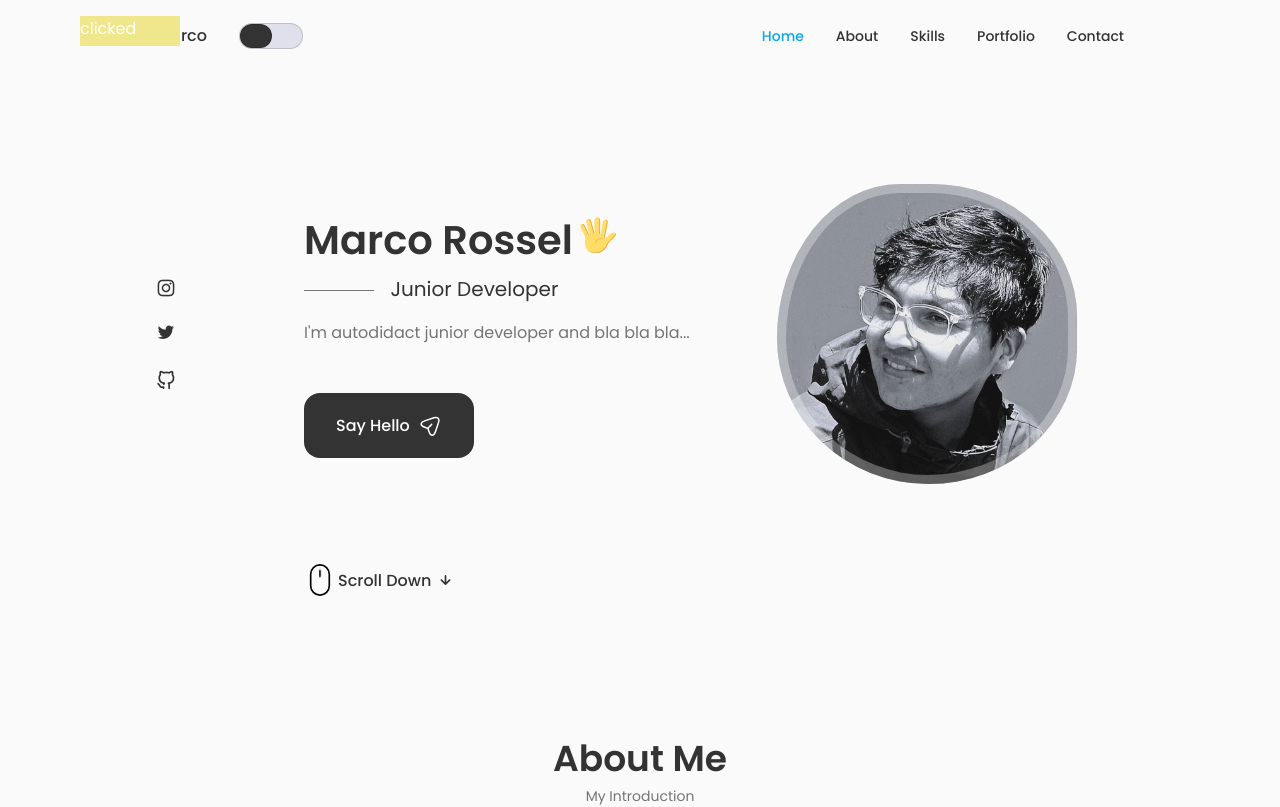
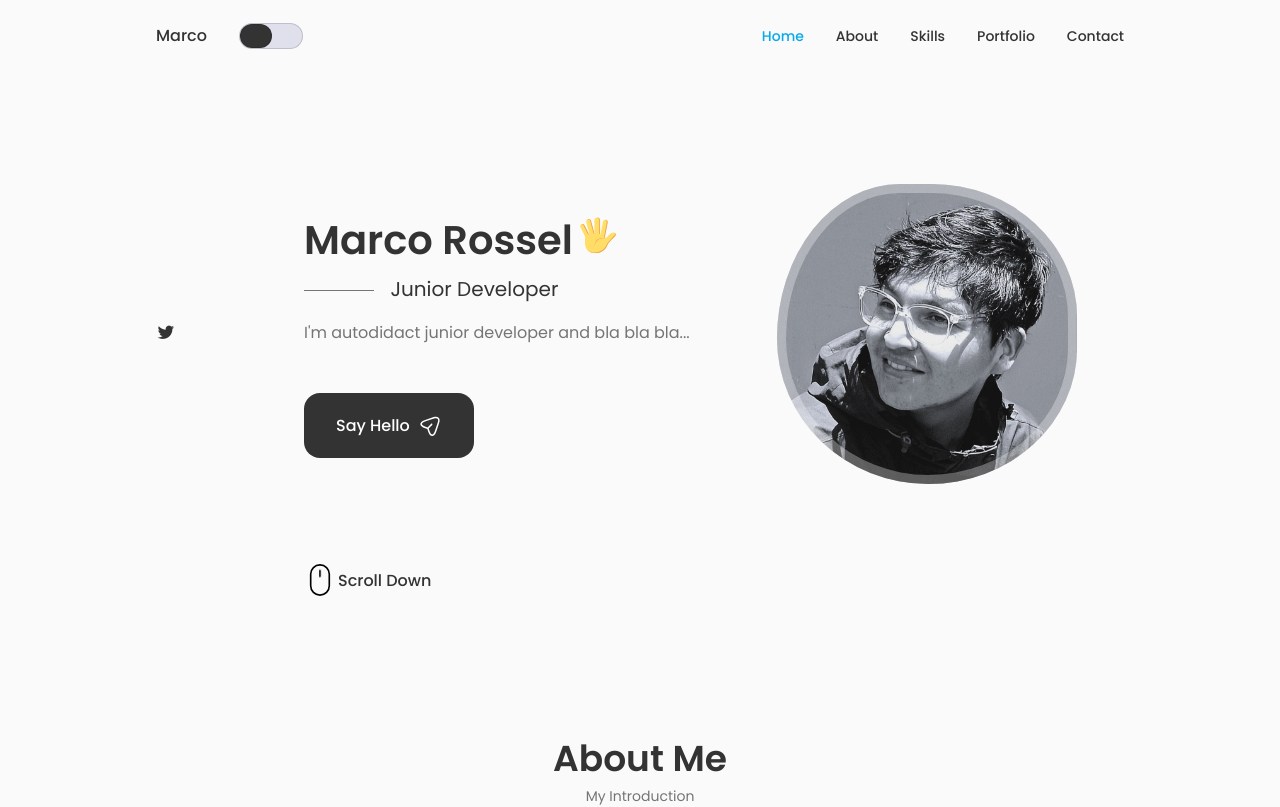
Before and after one commit to MarcoRosselDev/portafollio, a React (Create React App) app: page / in a window 1280 px wide. Shown: the top 807 px of the page. Built offline with nearby package versions, Linux system fonts and the light colour scheme.

Commit message:
reminder localStorage 15

```diff
--- a/src/App.css
+++ b/src/App.css
@@ -73,19 +73,197 @@
   }
 }
 
-/*=============== BASE ===============*/
+/*=============== CHANGES ===============*/
 
-.button-practis {
-  color: white;
-  background-color: khaki;
-  z-index: var(--z-modal);
+.header {
+  width: 100%;
   position: fixed;
-  margin-left: 5rem;
-  margin-top: 1rem;
-  height: 30px;
-  width: 100px;
+  top: 0;
+  left: 0;
+  z-index: var(--z-fixed);
+  background-color: var(--body-color);
 }
 
+.nav {
+  height: calc(var(--header-height) + 1.5rem);
+  display: flex;
+  justify-content: space-between;
+  align-items: center;
+  column-gap: 1rem;
+}
+
+.nav__logo,
+.nav__toggle {
+  color: var(--title-color);
+  font-weight: var(--font-medium);
+}
+
+.nav__list {
+  display: flex;
+  column-gap: 2rem;
+}
+
+.nav__link {
+  display: flex;
+  flex-direction: column;
+  align-items: center;
+  font-size: var(--small-font-size);
+  color: var(--title-color);
+  font-weight: var(--font-medium);
+  transition: 0.3s;
+}
+
+.nav__icon,
+.nav__close,
+.nav__toggle {
+  display: none;
+}
+
+/* Active link */
+.active-link,
+.nav__link:hover {
+  color: var(--title-color-dark);
+}
+
+/* Change background header */
+
+.scroll-header {
+  box-shadow: 0 -1px 4px rgba(0, 0, 0, 0.15);
+}
+/*=============== DARK MODE ===============*/
+
+/*=============== BUTTON ===============*/
+.left-side {
+  display: flex;
+}
+
+/*=============== BUTTON ===============*/
+
+.header-dark {
+  width: 100%;
+  position: fixed;
+  top: 0;
+  left: 0;
+  z-index: var(--z-fixed);
+  background-color: var(--dark-body);
+}
+
+/*=============== BREAKPOINTS ===============*/
+
+/* For medium devices */
+@media screen and (max-width: 768px) {
+  .header {
+    top: initial;
+    bottom: 0;
+  }
+  .nav {
+    height: var(--header-height);
+  }
+  .nav__menu {
+    position: fixed;
+    bottom: -100%;
+    left: 0;
+    width: 100%;
+    background-color: var(--body-color);
+    padding: 2rem 1.5rem 4rem;
+    box-shadow: 0 -1px 4px rgba(0, 0, 0, 0.15);
+    border-radius: 1.5rem 1.5rem 0 0;
+    transition: 0.3s;
+  }
+
+  /* Show Menu */
+
+  .show-menu {
+    bottom: 0;
+  }
+
+  .nav__list {
+    display: grid;
+    grid-template-columns: repeat(3, 1fr);
+    gap: 2rem;
+  }
+
+  .nav__icon {
+    font-size: 1.2rem;
+  }
+
+  .nav__close {
+    position: absolute;
+    right: 1.3rem;
+    bottom: 0.5rem;
+    font-size: 1.5rem;
+    cursor: pointer;
+    color: var(--title-color);
+  }
+
+  .nav__close:hover {
+    color: var(--title-color-dark);
+  }
+
+  .nav__toggle {
+    font-size: 1.1rem;
+    cursor: pointer;
+  }
+
+  .nav__icon,
+  .nav__close,
+  .nav__toggle {
+    display: block;
+  }
+}
+
+/* For small devices */
+@media screen and (max-width: 350px) {
+  .nav__menu {
+    padding: 2rem 0.25rem 4rem;
+  }
+  .nav__list {
+    column-gap: 0;
+  }
+}
+
+/*=============== CHANGES ===============*/
+.header-dev {
+  width: 10%;
+  position: fixed;
+  top: 0;
+  left: 0;
+  z-index: var(--z-modal);
+  background-color: transparent;
+}
+
+.nav-dev {
+  height: calc(var(--header-height) + 1.5rem);
+  display: flex;
+  justify-content: space-between;
+  align-items: center;
+  column-gap: 1rem;
+}
+
+.left-side-dev {
+  display: flex;
+}
+
+.dark-button {
+  background-color: rgb(224, 224, 237);
+  margin-left: 2rem;
+  height: 1.6rem;
+  width: 4rem;
+  border: 1px solid rgba(0, 0, 0, 0.15);
+  border-radius: 25rem;
+}
+.button-bw {
+  background-color: var(--title-color);
+  height: 1.5rem;
+  width: 2rem;
+  border: 1px solid rgba(0, 0, 0, 0.15);
+  border-radius: 25rem;
+}
+.button-bw:hover {
+  background-color: var(--title-color-dark);
+}
+
+/*=============== BASE ===============*/
 * {
   margin: 0;
   padding: 0;
@@ -211,6 +389,18 @@ img {
 
 /* For medium devices */
 @media screen and (max-width: 768px) {
+  /*  */
+
+  .header-dev {
+    top: initial;
+    bottom: 0;
+  }
+  .nav-dev {
+    height: var(--header-height);
+  }
+
+  /*  */
+
   body {
     margin: 0 0 var(--header-height) 0;
   }
--- a/src/App.js
+++ b/src/App.js
@@ -10,6 +10,17 @@ import ScrollUp from "./components/scrollup/ScrollUp";
 import Skills from "./components/skills/Skills";
 
 function App() {
+  /*============= Change Background header ============= */
+  window.addEventListener("scroll", function () {
+    const header = document.querySelector(".header");
+    if (this.scrollY >= 80) header.classList.add("scroll-header");
+    else header.classList.remove("scroll-header");
+  });
+
+  /*============= Toggle Menu ============= */
+  const [Toggle, showMenu] = useState(false);
+  const [activeNav, setActiveNav] = useState("#home");
+
   /*============= Dark mode ============= */
   const [dark, setDark] = useState(false);
 
@@ -24,10 +35,99 @@ function App() {
 
   return (
     <>
-      <div className="button-practis" onClick={() => setDark((dark) => !dark)}>
-        clicked
-      </div>
-      <Header mode={dark} />
+      <header className={`header ${dark ? "dark-mode" : ""}`}>
+        <nav className="nav container">
+          <div className="left-side">
+            <a href="index.html" className="nav__logo">
+              Marco
+            </a>
+            <div
+              className="dark-button"
+              onClick={() => setDark((dark) => !dark)}
+            >
+              <button className=" button-bw "></button>
+            </div>
+          </div>
+
+          <div className={Toggle ? "nav__menu show-menu" : "nav__menu"}>
+            <ul className="nav__list grid">
+              <li className="nav__item">
+                <a
+                  href="#home"
+                  onClick={() => setActiveNav("#home")}
+                  className={
+                    activeNav === "#home"
+                      ? "nav__link active-link"
+                      : "nav__link "
+                  }
+                >
+                  <i className="uil uil-estate nav__icon"></i> Home
+                </a>
+              </li>
+              <li className="nav__item">
+                <a
+                  href="#about"
+                  onClick={() => setActiveNav("#about")}
+                  className={
+                    activeNav === "#about"
+                      ? "nav__link active-link"
+                      : "nav__link "
+                  }
+                >
+                  <i className="uil uil-user nav__icon"></i> About
+                </a>
+              </li>
+              <li className="nav__item">
+                <a
+                  href="#skills"
+                  onClick={() => setActiveNav("#skills")}
+                  className={
+                    activeNav === "#skills"
+                      ? "nav__link active-link"
+                      : "nav__link "
+                  }
+                >
+                  <i className="uil uil-file-alt nav__icon"></i> Skills
+                </a>
+              </li>
+              <li className="nav__item">
+                <a
+                  href="#portfolio"
+                  onClick={() => setActiveNav("#portfolio")}
+                  className={
+                    activeNav === "#portfolio"
+                      ? "nav__link active-link"
+                      : "nav__link "
+                  }
+                >
+                  <i className="uil uil-scenery nav__icon"></i> Portfolio
+                </a>
+              </li>
+              <li className="nav__item">
+                <a
+                  href="#contact"
+                  onClick={() => setActiveNav("#contact")}
+                  className={
+                    activeNav === "#contact"
+                      ? "nav__link active-link"
+                      : "nav__link "
+                  }
+                >
+                  <i className="uil uil-message nav__icon"></i> Contact
+                </a>
+              </li>
+            </ul>
+            <i
+              className="uil uil-times nav__close"
+              onClick={() => showMenu(!Toggle)}
+            ></i>
+          </div>
+          <div className="nav__toggle" onClick={() => showMenu(!Toggle)}>
+            <i className="uil uil-apps"></i>
+          </div>
+        </nav>
+      </header>
+      {/* <Header mode={dark} /> */}
       <main className="main">
         <Home mode={dark} />
         <About />
--- a/src/components/header/Header.jsx
+++ b/src/components/header/Header.jsx
@@ -13,30 +13,13 @@ const Header = (props) => {
   /*============= Toggle Menu ============= */
   const [Toggle, showMenu] = useState(false);
   const [activeNav, setActiveNav] = useState("#home");
-
-  /*============= Dark mode ============= */
-  // const [dark, setDark] = useState(false);
-
-  // useEffect(() => {
-  //   const data = window.localStorage.getItem("darkmode1");
-  //   if (data !== null) setDark(JSON.parse(data));
-  // }, []);
-
-  // useEffect(() => {
-  //   window.localStorage.setItem("darkmode1", JSON.stringify(dark));
-  // }, [dark]);
-
   return (
-    // <header className={`header ${dark ? "dark-mode" : ""}`}>
     <header className={`header ${props.mode ? "dark-mode" : ""}`}>
       <nav className="nav container">
         <div className="left-side">
           <a href="index.html" className="nav__logo">
             Marco
           </a>
-          <button className="dark-button" onClick={() => console.log("hola")}>
-            <div className="button-bw"></div>
-          </button>
         </div>
 
         <div className={Toggle ? "nav__menu show-menu" : "nav__menu"}>
--- a/src/components/header/header.css
+++ b/src/components/header/header.css
@@ -60,26 +60,6 @@
   display: flex;
 }
 
-.dark-button {
-  background-color: rgb(224, 224, 237);
-  margin-left: 2rem;
-  height: 1.6rem;
-  width: 4rem;
-  border: 1px solid rgba(0, 0, 0, 0.15);
-  border-radius: 25rem;
-}
-
-.button-bw {
-  background-color: var(--title-color);
-  height: 1.5rem;
-  width: 2rem;
-  border: 1px solid rgba(0, 0, 0, 0.15);
-  border-radius: 25rem;
-}
-
-.button-bw:hover {
-  background-color: var(--title-color-dark);
-}
 /*=============== BUTTON ===============*/
 
 .header-dark {
```
